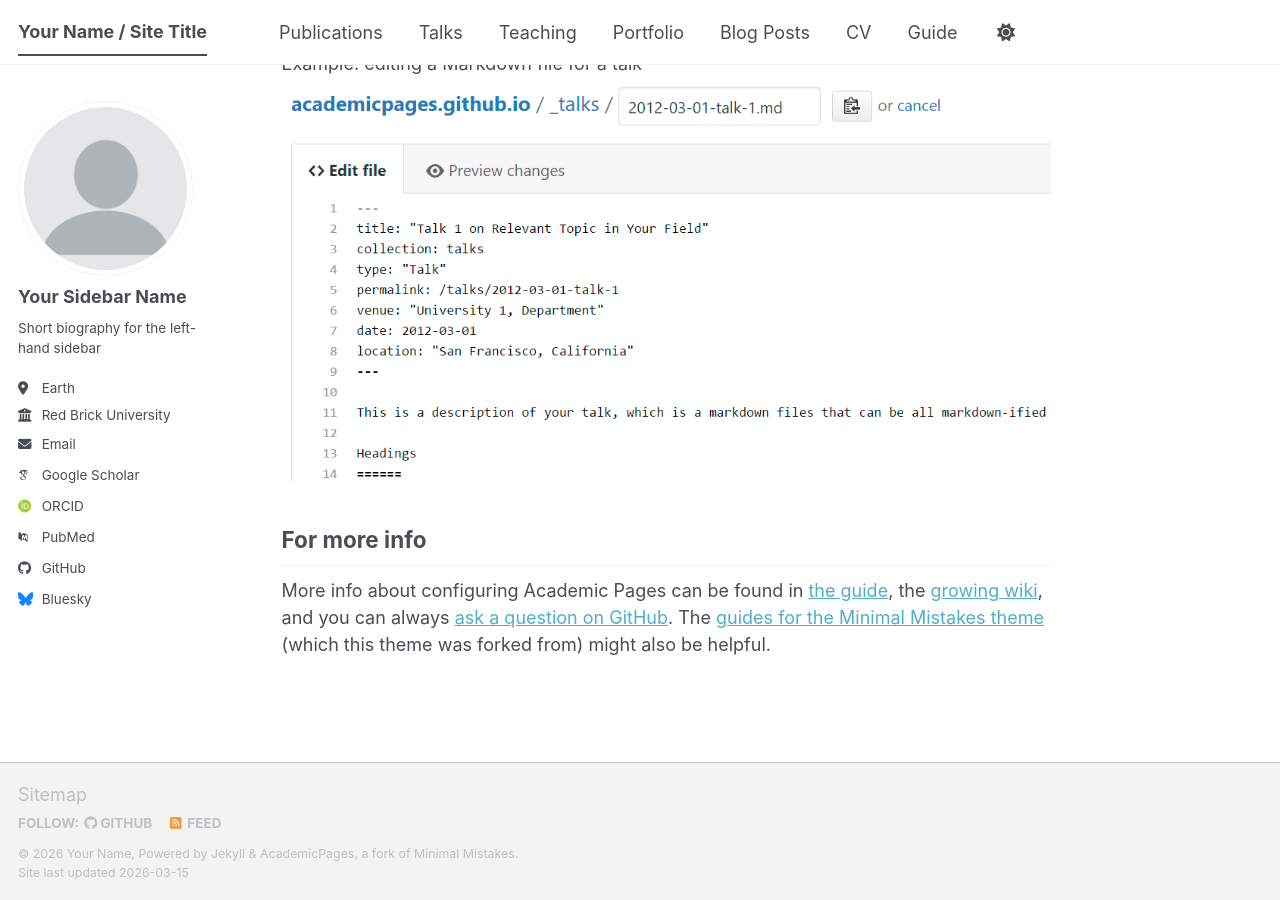
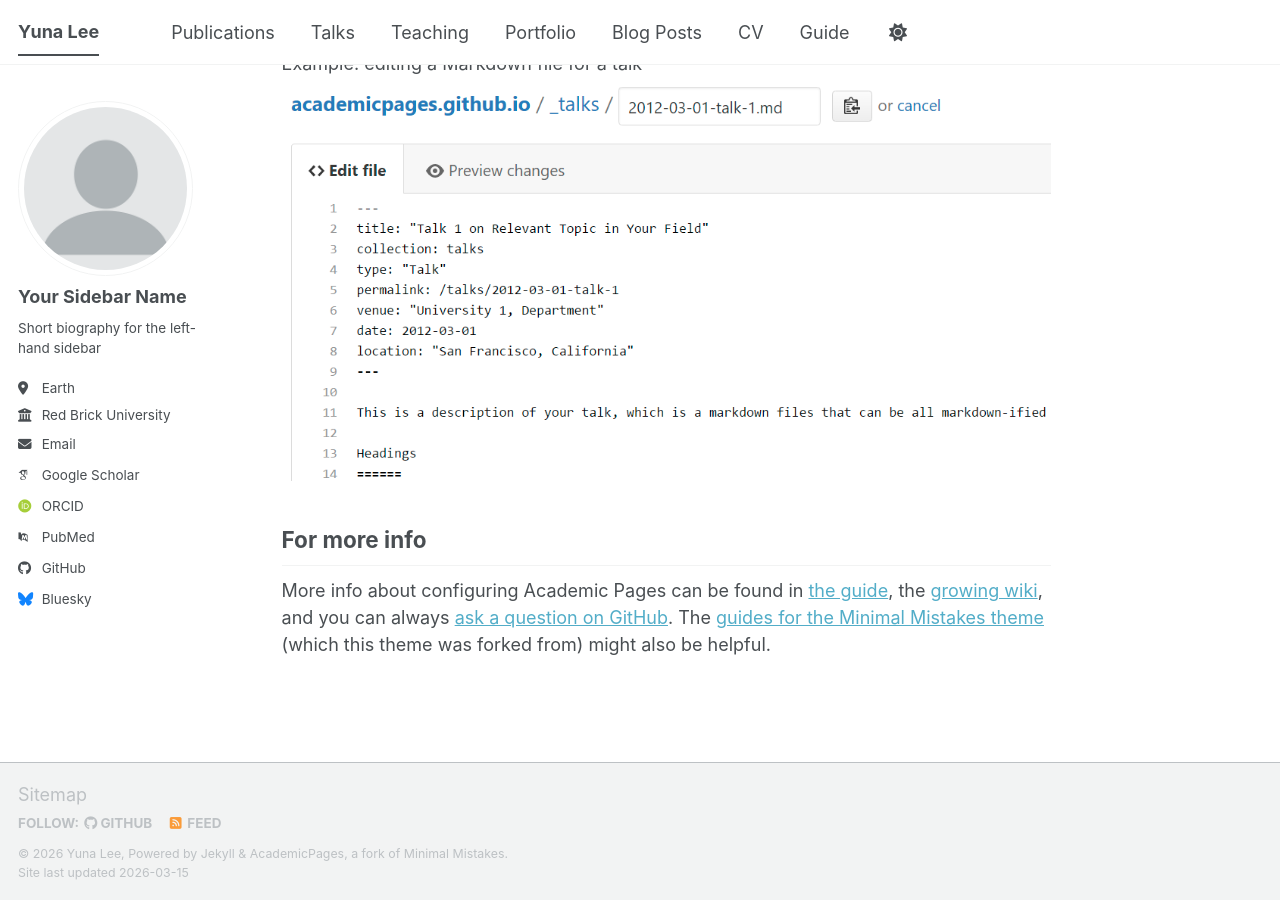
Before and after one commit to dldbsk0098/dldbsk0098.github.io, a Jekyll site: the page built from _pages/about.md, in a window 1280 px wide and 900 px high, scrolled down 2720 px. Built offline with Jekyll 4.4.1, drawn with Linux system fonts in a browser that asks for light colours; some web fonts are replaced; a script bundle is joined from its source files by our own code; library files that are not in the unit come from our copies.

Commit message:
Update _config.yml

```diff
--- a/_config.yml
+++ b/_config.yml
@@ -9,14 +9,14 @@
 # Basic Site Settings
 locale                   : "en-US"
 site_theme               : "default" # The available themes options are "default", "air", "sunrise", "mint", "dirt" and "contrast"
-title                    : "Your Name / Site Title"
+title                    : "Yuna Lee"
 title_separator          : "-"
-name                     : &name "Your Name"
-description              : &description "Your Name's academic portfolio"   # Update this with a general description of your site, this is the default if not overridden by a page
-url                      : https://academicpages.github.io # The base hostname & protocol for your site e.g. "https://[your GitHub username].github.io",
+name                     : &name "Yuna Lee"
+description              : &description "Yuna Lee's academic portfolio"   # Update this with a general description of your site, this is the default if not overridden by a page
+url                      : https://dldbsk0098.github.io # The base hostname & protocol for your site e.g. "https://[your GitHub username].github.io",
                                                            # or if you already have some other page hosted on Github then use "https://[your GitHub username].github.io/[Your Repo Name]"
 baseurl                  : "" # the subpath of your site, e.g. "/blog"
-repository               : "academicpages/academicpages.github.io"
+repository               : "dldbsk0098/dldbsk0098.github.io"
 
 # Site Author - The following control what appear as part of the author content on the side bar.
 #               If a field is blank the icon and link will not appear, otherwise it will be shown.
```
